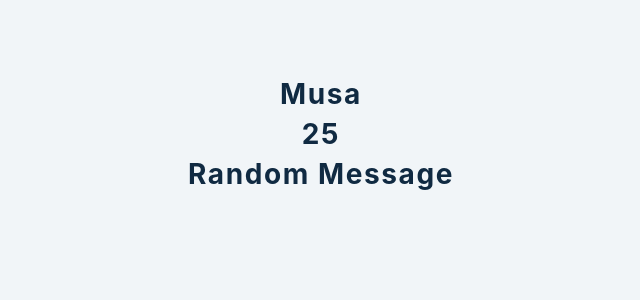
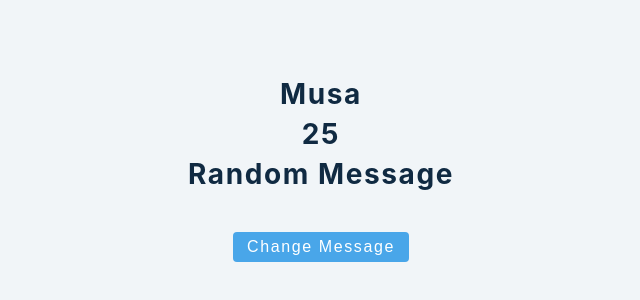
Before and after one commit to mukhtar-github/react-advanced, a React (Create React App) app: page / in a window 1280 px wide. Shown: the top 300 px of the page, without its empty margins (319-959 px from the left). Built offline with nearby package versions, Linux system fonts and the light colour scheme.

Commit message:
Update files

```diff
--- a/src/tutorial/1-useState/setup/4-useState-object.js
+++ b/src/tutorial/1-useState/setup/4-useState-object.js
@@ -6,12 +6,17 @@ const UseStateObject = () => {
     age: 25,
     message: 'random message'
   });
-
+const changeMessage = () => {
+  setPerson({ message: 'hello world' })
+}
   return (
     <>
       <h3>{person.name}</h3>
       <h3>{person.age}</h3>
       <h3>{person.message}</h3>
+      <button className='btn' onClick={changeMessage}>
+        change message
+      </button>
    </>
   );
 };
```
Also changed, not shown: 1 other file (tests, documents, lock files or other folders).
